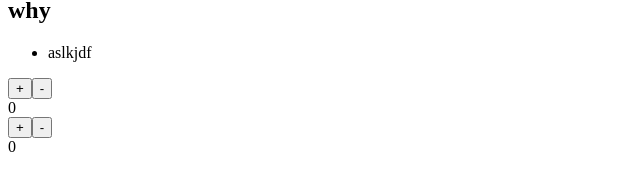
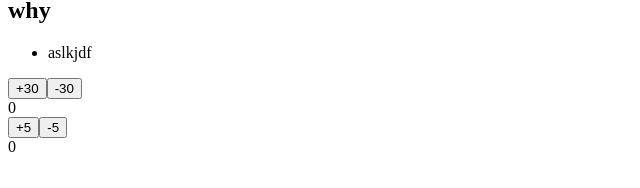
Before and after one commit to jonnyleealas/react_course, a React (Create React App) app in the folder refresher/: page / in a window 1280 px wide. Shown: the part 227-415 px from the top of the page, without its empty margins (0-640 px from the left). Built offline with nearby package versions, Linux system fonts and the light colour scheme.

Commit message:
props are values that get passed down into the component

```diff
--- a/refresher/src/components/CounterButton.js
+++ b/refresher/src/components/CounterButton.js
@@ -14,8 +14,8 @@ const CounterButton = (props) => {
     return (
 
         <div>
-            <button onClick={addButton}>+</button>
-            <button onClick={subtractButton}>-</button>
+            <button onClick={addButton}>+{props.incrementBy}</button>
+            <button onClick={subtractButton}>-{props.incrementBy}</button>
             <div>
                 {currentCount}
             </div>
```
